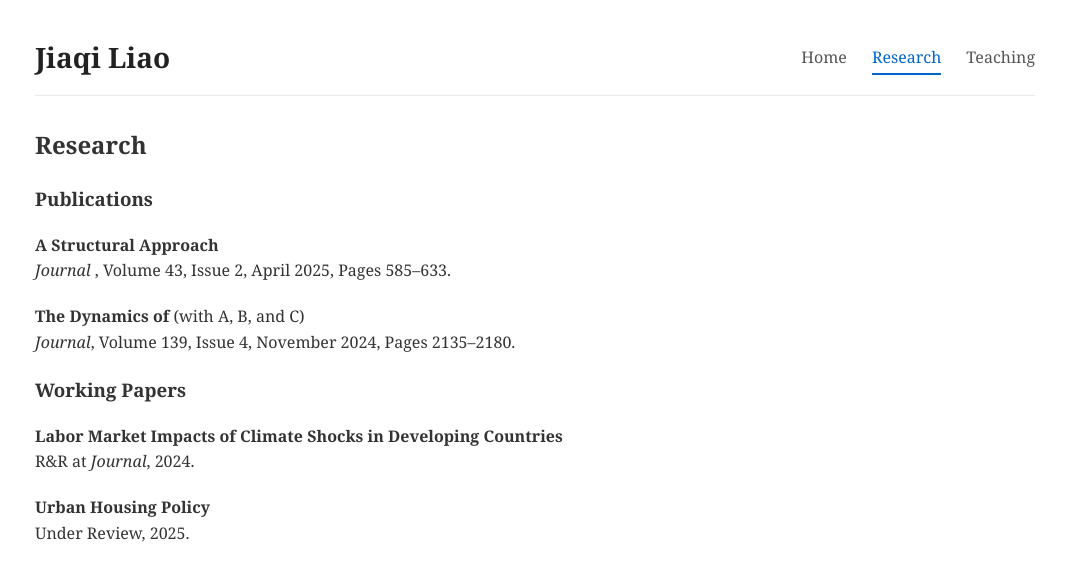
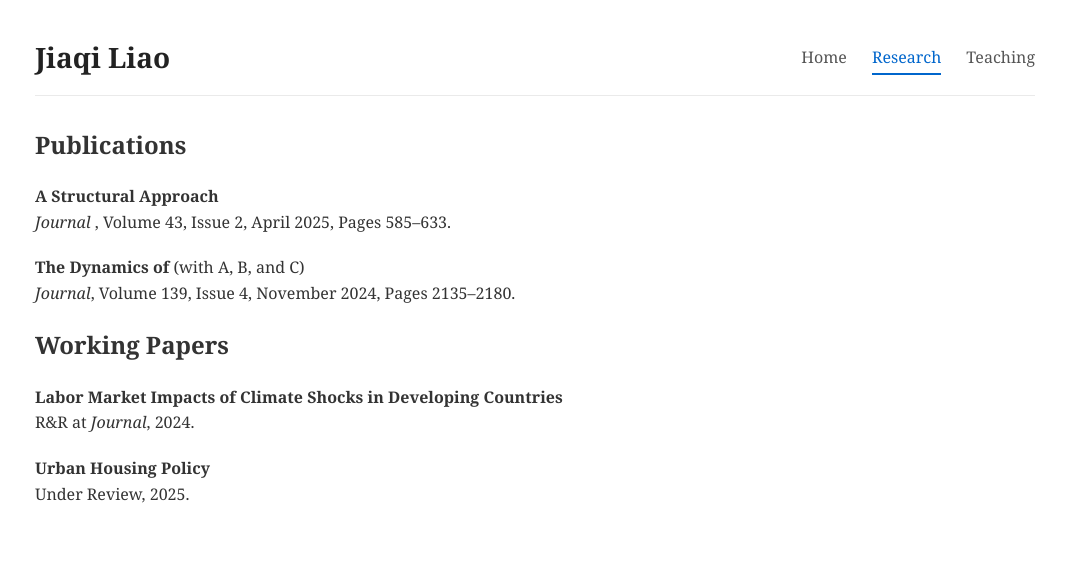
Before and after one commit to jiaqiliao6/jiaqiliao6.github.io, a Jekyll site: the page built from research.html, in a window 1280 px wide. Shown: the top 581 px of the page, without its empty margins (105-1171 px from the left). Built offline with Jekyll 4.4.1, drawn with Linux system fonts in a browser that asks for light colours.

Commit message:
Update research.html

```diff
--- a/research.html
+++ b/research.html
@@ -4,9 +4,8 @@ title: Research
 permalink: /research.html
 ---
 
-<h2>Research</h2>
 
-<h3>Publications</h3>
+<h2>Publications</h2>
 <ul class="paper-list">
   <li>
     <strong>A Structural Approach</strong><br>
@@ -18,7 +17,7 @@ permalink: /research.html
   </li>
 </ul>
 
-<h3>Working Papers</h3>
+<h2>Working Papers</h2>
 <ul class="paper-list">
   <li>
     <strong>Labor Market Impacts of Climate Shocks in Developing Countries</strong><br>
```
